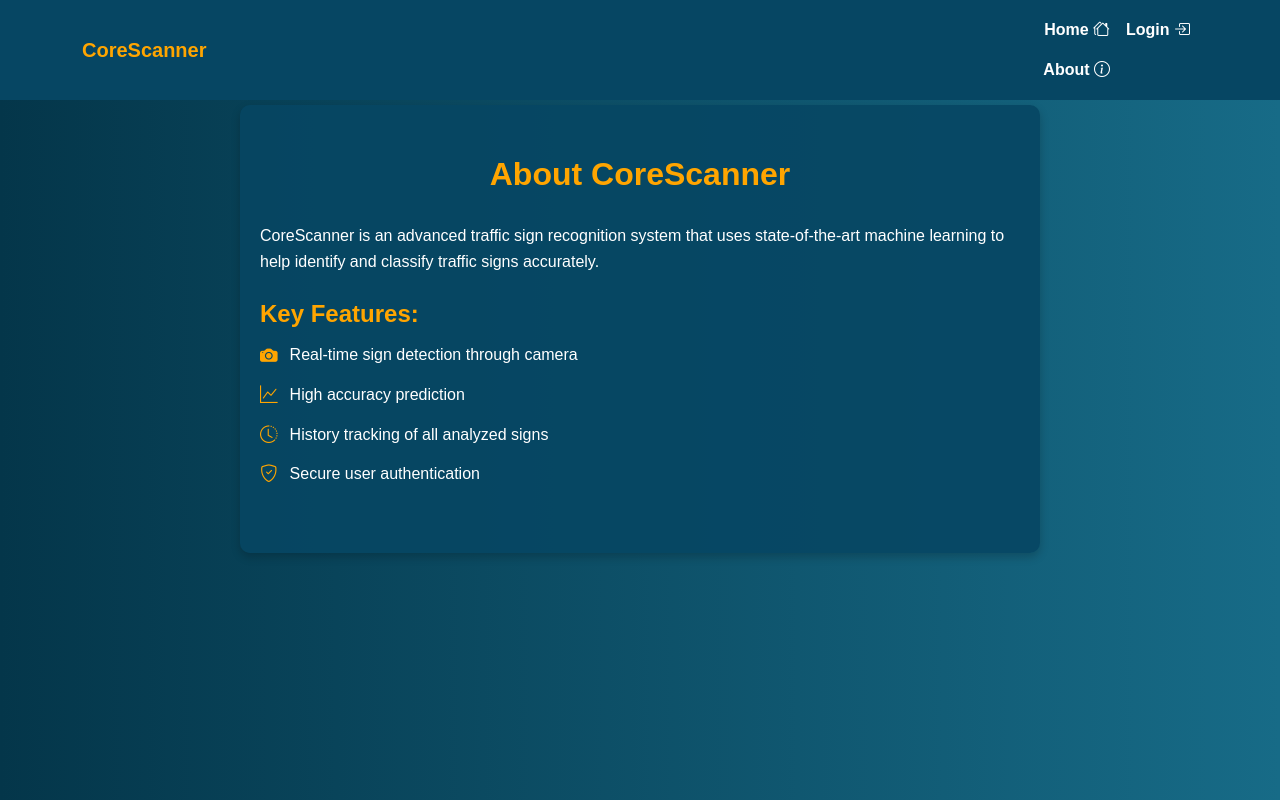
After one commit to Tega-Efe/MLDeployment, a Django app: page /about/ in a window 1280 px wide. The commit adds this page. Run offline with Django 4.2, Linux system fonts and the light colour scheme; parts of the project's set-up code (start-up, migrations or seed data) failed here and were passed over.

Commit message:
Interface design update

```diff
--- /dev/null
+++ b/src/base/templates/base/about.html
@@ -0,0 +1,82 @@
+{% extends 'base/main.html' %}
+
+{% block content %}
+<style>
+    .about-container {
+        max-width: 800px;
+        margin: 25px auto;
+        padding: 50px 20px;
+        background: rgba(6, 70, 99, 0.9);
+        border-radius: 10px;
+        box-shadow: 0px 4px 10px rgba(0, 0, 0, 0.2);
+    }
+
+    .about-header {
+        color: #FFA500;
+        margin-bottom: 30px;
+        text-align: center;
+        font-weight: bold;
+    }
+
+    .about-content {
+        color: white;
+        line-height: 1.6;
+    }
+
+    .feature-list {
+        list-style: none;
+        padding: 0;
+        margin-top: 15px;
+    }
+
+    .feature-item {
+        display: flex;
+        align-items: center;
+        margin: 15px 0;
+        line-height: 1.4;
+    }
+
+    .feature-item i {
+        color: #FFA500;
+        margin-right: 12px;
+        font-size: 1.1rem;
+        flex-shrink: 0;
+    }
+
+    .about-header p {
+        font-weight: 500;
+    }
+
+    span{
+        font-weight: 500
+    }
+</style>
+
+<div class="about-container">
+    <h2 class="about-header">About CoreScanner</h2>
+
+    <div class="about-content">
+        <p>CoreScanner is an advanced traffic sign recognition system that uses state-of-the-art machine learning to help identify and classify traffic signs accurately.</p>
+
+        <h4 style="color: #FFA500; margin-top: 25px; font-weight: bold;">Key Features:</h4>
+        <ul class="feature-list">
+            <li class="feature-item">
+                <i class="bi bi-camera-fill"></i>
+                <span>Real-time sign detection through camera</span>
+            </li>
+            <li class="feature-item">
+                <i class="bi bi-graph-up"></i>
+                <span>High accuracy prediction</span>
+            </li>
+            <li class="feature-item">
+                <i class="bi bi-clock-history"></i>
+                <span>History tracking of all analyzed signs</span>
+            </li>
+            <li class="feature-item">
+                <i class="bi bi-shield-check"></i>
+                <span>Secure user authentication</span>
+            </li>
+        </ul>
+    </div>
+</div>
+{% endblock content %}
--- a/src/base/templates/base/main.html
+++ b/src/base/templates/base/main.html
@@ -34,6 +34,7 @@
         .nav-link {
             color: white !important;
             transition: all 0.3s ease-in-out;
+            font-weight: bold;
         }
         .nav-link:hover {
             color: #FFA500 !important;
@@ -107,13 +108,14 @@
             <div class="collapse navbar-collapse" id="navbarNav">
                 <ul class="navbar-nav ms-auto text-center">
                     <li class="nav-item">
-                        <a class="nav-link" href="{% url 'dashboard' %}">Home</a>
+                        <a class="nav-link" href="{% url 'dashboard' %}">Home <i class="bi bi-houses"></i></a>
+                        <a class="nav-link" href="{% url 'about' %}">About <i class="bi bi-info-circle"></i></a>
                     </li>
                     <li class="nav-item">
                         {% if request.user.is_authenticated %}
-                            <a href="{% url 'logout' %}" class="nav-link">Logout</a>
+                            <a href="{% url 'logout' %}" class="nav-link">Logout <i class="bi bi-box-arrow-left"></i></a>
                         {% else %}
-                            <a href="{% url 'login' %}" class="nav-link">Login</a>
+                            <a href="{% url 'login' %}" class="nav-link">Login <i class="bi bi-box-arrow-in-right"></i></a>
                         {% endif %}
                     </li>
                 </ul>
--- a/src/base/urls.py
+++ b/src/base/urls.py
@@ -10,4 +10,5 @@ urlpatterns = [
     path('upload/', views.PredictImageView.as_view(), name='predictor'),
     path('predict/', views.PredictImageView.as_view(), name='predict'),
     path('delete-prediction/<int:prediction_id>/', views.delete_prediction, name='delete_prediction'),
+    path('about/', views.about, name='about'),
 ]
--- a/src/base/views.py
+++ b/src/base/views.py
@@ -119,6 +119,8 @@ class RegisterPage(FormView):
             return redirect('dashboard')
         return super(RegisterPage, self).get(*args, **kwargs)
 
+def about(request):
+    return render(request, 'base/about.html')
 
 def logout_view(request):
     if request.method == 'POST':
```
Also changed, not shown: src/base/templates/base/dashboard.html (+37 -8 lines), src/base/templates/base/login.html (+10 -0 lines), src/base/templates/base/upload.html (+14 -4 lines), src/db.sqlite3, src/media/uploads/captured_3E1U6lp.png (added), src/media/uploads/captured_Jj8wQnK.png (added), src/media/uploads/captured_cMGys0T.png (added).
